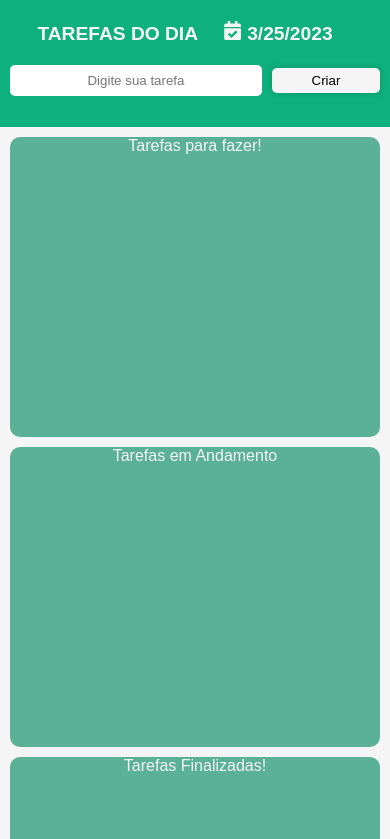
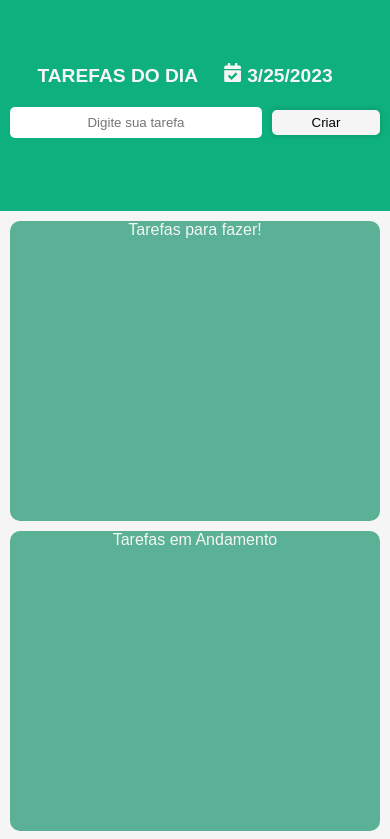
Before and after one commit to renatarko/minhas_tarefas_app, a React (Vite) app: page / in a window 390 px wide. Shown: the top 839 px of the page. Built offline with nearby package versions, Linux system fonts and the light colour scheme; a web font is replaced by a local one.

Commit message:
aumento heigth media 655px

```diff
--- a/src/Componentes/cards/style.css
+++ b/src/Componentes/cards/style.css
@@ -77,7 +77,7 @@
 
 @media (max-width: 655px) {
   .header-title {
-    height: 20%;
+    height: 25%;
   }
   .container-box {
     grid-template-columns: 1fr;
@@ -99,7 +99,7 @@
     gap: 10px;
   }
   .title {
-    align-self: center;
+    text-align: center;
     margin-bottom: 10px;
     font-size: 1.5rem;
   }
@@ -120,7 +120,6 @@
 @media (max-width: 395px) {
   .header-title {
     gap: 0;
-    height: 15%;
   }
   .title {
     font-size: 1.2rem;
--- a/src/Componentes/header/style.css
+++ b/src/Componentes/header/style.css
@@ -12,6 +12,7 @@
 .title {
   color: #f5f5f5;
   text-transform: uppercase;
+  text-align: center;
 }
 
 .header-input {
```
